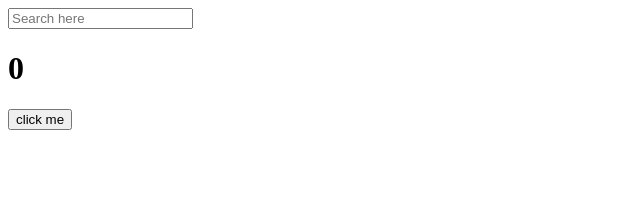
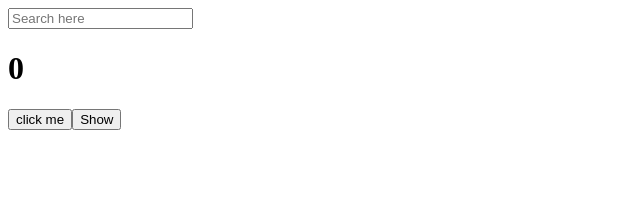
Before and after one commit to DevSamLee/LearnWithReact2, a React (Create React App) app: page / in a window 1280 px wide. Shown: the top 199 px of the page, without its empty margins (0-640 px from the left). Built offline with nearby package versions, Linux system fonts and the light colour scheme.

Commit message:
20220523
Add hide and show button with clean up function.

```diff
--- a/src/App.js
+++ b/src/App.js
@@ -1,9 +1,20 @@
 import {useState, useEffect} from "react";
+
+function MyName() {
+  useEffect(() => {
+    console.log("Created");
+    // clean up function
+    return () => console.log("destroyed");
+  }, []);
+  return <h1>Hello, my name is Sam.</h1>;
+}
 
 function App() {
   const [counter, setValue] = useState(0);
   const [keyword, setKeyword] = useState("");
+  const [showing, setShowing] = useState(false);
   const onClick = () => setValue((prev) => prev + 1);
+  const onClick2 = () => setShowing((prev) => !prev);
   const onChange = (event) => setKeyword(event.target.value);
   console.log("I run all the time.");
   useEffect(() => {
@@ -18,6 +29,8 @@ function App() {
       <input value={keyword} onChange={onChange} type="text" placeholder="Search here" />
       <h1>{counter}</h1>
       <button onClick={onClick}>click me</button>
+      {showing ? <MyName /> : null}
+      <button onClick={onClick2}>{showing ? "Hide" : "Show"}</button>
     </div>
   );
 }
```
